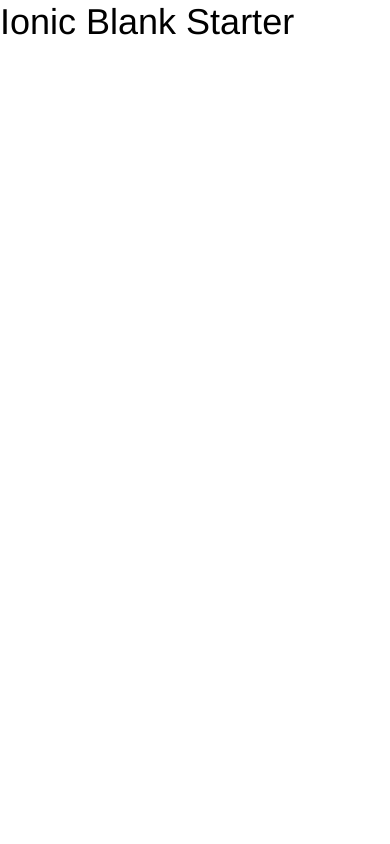
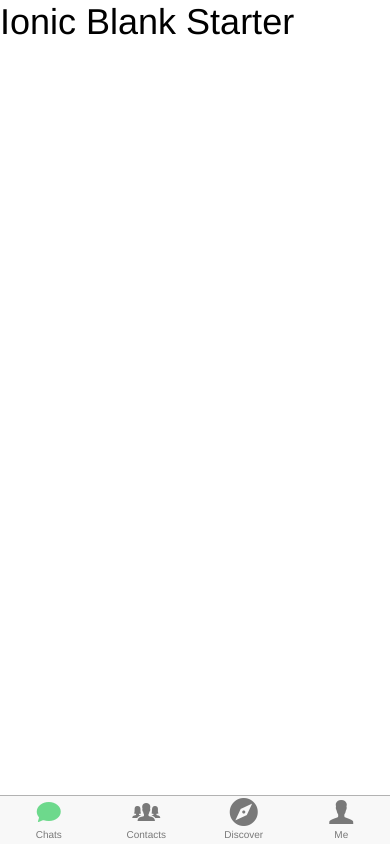
Before and after one commit to hongbojing/day66, a website: page likeWeChatApp2/www/index.html in a window 390 px wide. Drawn offline with Linux system fonts and the light colour scheme; some packages are replaced by stand-ins of ours; files that its build step writes are made by us from their sources; files whose address does not match are found by name.

Commit message:
add the footer icon

```diff
--- a/likeWeChatApp2/www/index.html
+++ b/likeWeChatApp2/www/index.html
@@ -29,6 +29,24 @@
       </ion-header-bar>
       <ion-content>
       </ion-content>
+      <div class="tabs tabs-icon-top">
+        <a class="tab-item">
+          <i class="icon ion-ios-chatbubble balanced"></i>
+          Chats
+        </a>
+        <a class="tab-item">
+          <i class="icon ion-ios-people"></i>
+          Contacts
+        </a>
+        <a class="tab-item">
+          <i class="icon ion-android-compass outline"></i>
+          Discover
+        </a>
+        <a class="tab-item">
+          <i class="icon ion-person"></i>
+          Me
+        </a>
+      </div>
     </ion-pane>
   </body>
 </html>
```
